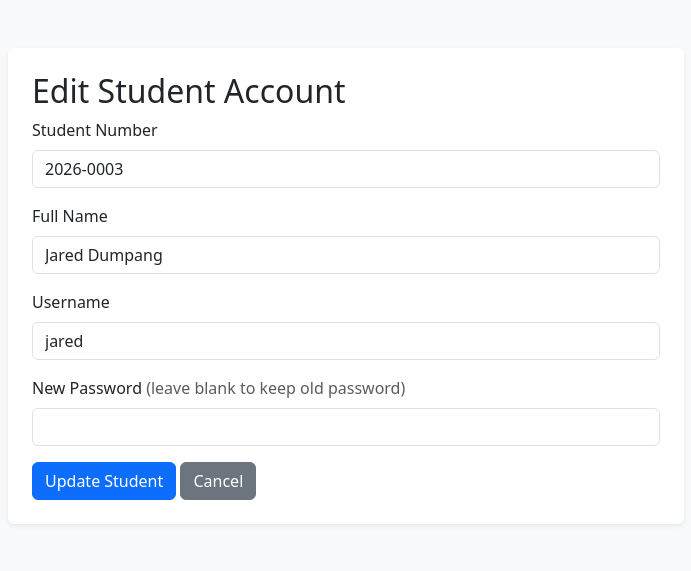
After one commit to shawngenese/php-crud, a PHP site: page /admin/students/edit.php?id=4 in a window 1280 px wide. The commit adds this page. Shown: the top 571 px of the page, without its empty margins (294-985 px from the left). Run offline with PHP 8.4, Linux system fonts and the light colour scheme; a user stored in the database is signed in; data comes from the database, SQL or seed files in the repository; both versions use the stored data as it was after the commit.

Commit message:
update function

```diff
--- /dev/null
+++ b/admin/students/edit.php
@@ -0,0 +1,94 @@
+<?php
+    session_start();
+    include "../../config/database.php";
+
+    if (!isset($_SESSION['role']) || $_SESSION['role'] != 'admin') {
+        header('Location: ../../index.php');
+        exit;
+    }
+
+    $id = isset($_GET['id']) ? intval($_GET['id']) : 0;
+
+    $result = mysqli_query($conn, "SELECT * FROM users WHERE id='$id' AND role='student'");
+    $student = mysqli_fetch_assoc($result);
+
+    if(!$student) {
+        die('Student not found!');
+    }
+
+    $message = "";
+    if(isset($_POST['update'])) {
+        $student_no = $_POST['student_no'];
+        $full_name = $_POST['full_name'];
+        $username = $_POST['username'];
+
+        if($_POST['password'] == "") {
+            $sql = "UPDATE users SET
+                student_no = '$student_no',
+                full_name = '$full_name',
+                username = '$username'
+                WHERE id='$id' AND role='student'
+            ";
+        } else {
+            $new_password = password_hash($_POST['password'], PASSWORD_DEFAULT);
+            $sql = "UPDATE users SET
+                student_no = '$student_no',
+                full_name = '$full_name',
+                username = '$username',
+                password = '$new_password'
+                WHERE id='$id' AND role='student'
+            ";
+        }
+
+        if(mysqli_query($conn, $sql)) {
+            header("Location: index.php");
+            exit;
+        } else {
+            $message = "Error: Can't add student";
+        }
+
+    }
+
+?>
+
+<!doctype html>
+<html lang="en">
+<head>
+    <meta charset="utf-8">
+    <meta name="viewport" content="width=device-width, initial-scale=1">
+    <title>Edit Student</title>
+    <link href="../../assets/vendor/bootstrap/css/bootstrap.min.css" rel="stylesheet">
+</head>
+<body class="bg-light">
+<div class="container py-5" style="max-width:700px">
+    <div class="card border-0 shadow-sm">
+        <div class="card-body p-4">
+            <h2>Edit Student Account</h2>
+             <?php if ($message != "") {?>
+                <div class="alert alert-danger"><?php echo $message; ?></div>
+            <?php }?>
+            <form method="POST">
+                <div class="mb-3">
+                    <label class="form-label">Student Number</label>
+                    <input type="text" name="student_no" class="form-control" value="<?php echo htmlspecialchars($student['student_no']); ?>" required>
+                </div>
+                <div class="mb-3">
+                    <label class="form-label">Full Name</label>
+                    <input type="text" name="full_name" class="form-control" value="<?php echo htmlspecialchars($student['full_name']); ?>" required>
+                </div>
+                <div class="mb-3">
+                    <label class="form-label">Username</label>
+                    <input type="text" name="username" class="form-control" value="<?php echo htmlspecialchars($student['username']); ?>" required>
+                </div>
+                <div class="mb-3">
+                    <label class="form-label">New Password <span class="text-muted">(leave blank to keep old password)</span></label>
+                    <input type="password" name="password" class="form-control">
+                </div>
+                <button type="submit" name="update" class="btn btn-primary">Update Student</button>
+                <a href="index.php" class="btn btn-secondary">Cancel</a>
+            </form>
+        </div>
+    </div>
+</div>
+</body>
+</html>
--- a/admin/students/index.php
+++ b/admin/students/index.php
@@ -127,7 +127,7 @@
 
                                 <a
                                     class="btn btn-warning btn-sm"
-                                    href="student_form.html"
+                                    href="edit.php?id=<?php echo $row['id']; ?>"
                                 >
                                     Edit
                                 </a>
```
Also changed, not shown: 2a_genese.sql (added, +157 -0 lines), admin/subjects/delete.php (added, +15 -0 lines), admin/subjects/edit.php (added, +78 -0 lines), admin/subjects/index.php (+5 -3 lines).
